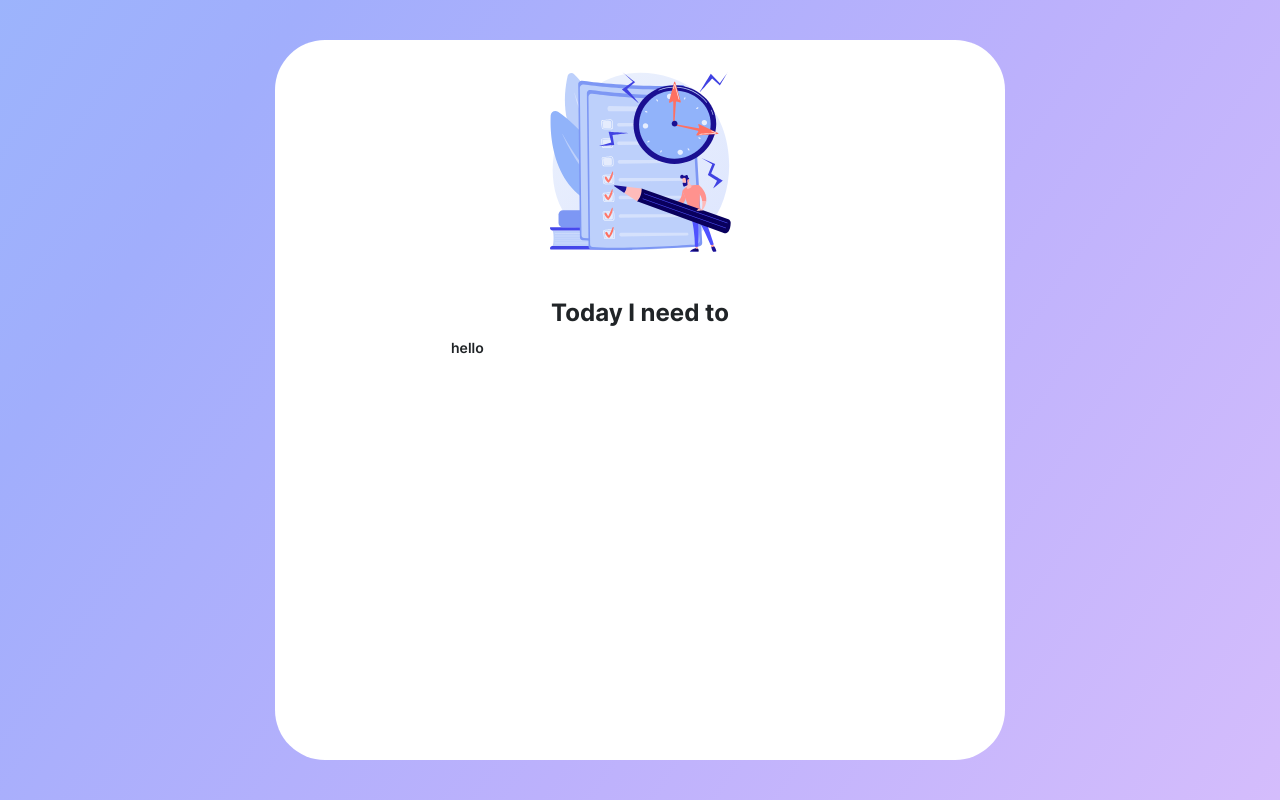
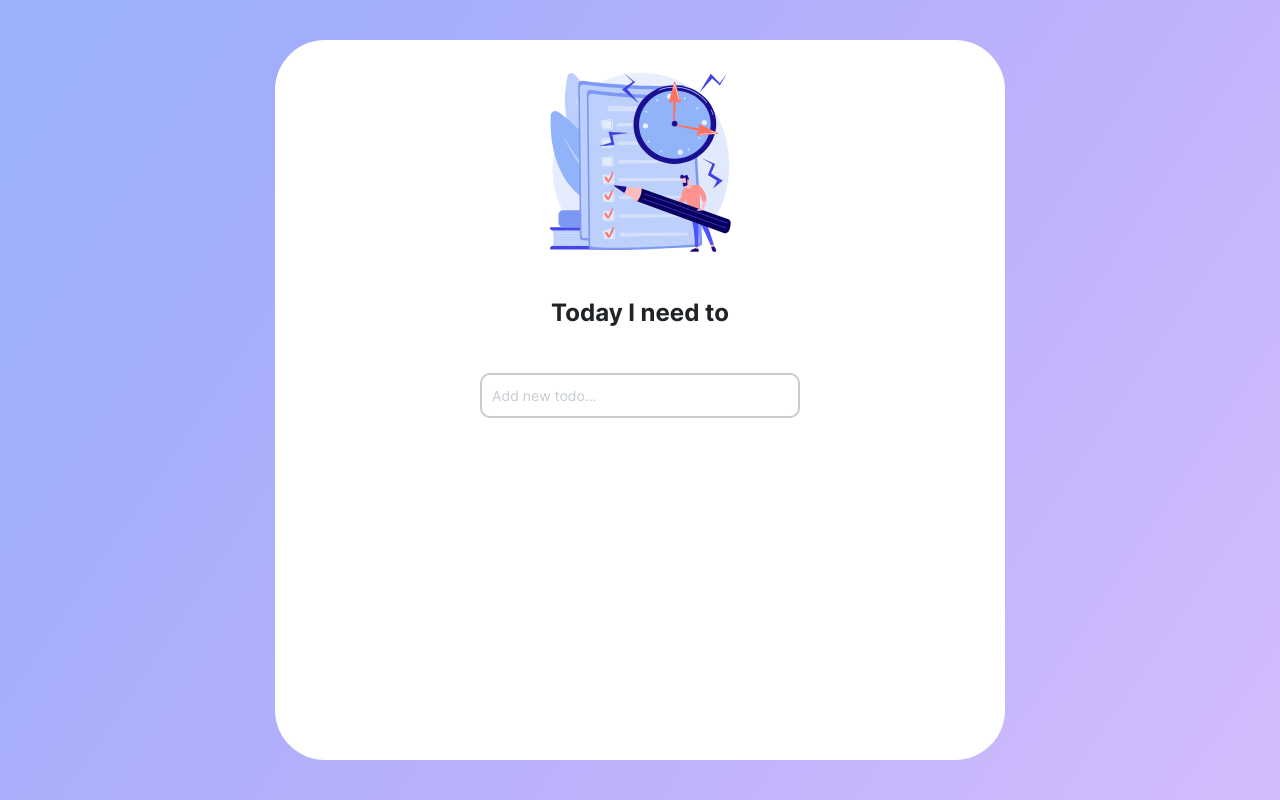
Before and after one commit to alkhimenok/todo-list, a React (Create React App) app: page / in a window 1280 px wide. Built offline with nearby package versions, Linux system fonts and the light colour scheme.

Commit message:
fix(Form): hide btn

```diff
--- a/src/components/UI/button/styledButton.js
+++ b/src/components/UI/button/styledButton.js
@@ -18,11 +18,12 @@ const ButtonWrapper = styled.button`
 			&:hover {
 				color: ${COLORS.SUCCESS};
 				background-color: ${COLORS.TERTIARY};
-				border: ${BORDERS.THIN} ${COLORS.SUCCESS};
+				border-color: ${COLORS.SUCCESS};
 			}
 		}
 	}
 	&:active {
+    color: ${COLORS.TERTIARY};
 		background-color: ${COLORS.SECONDARY};
 	}
 	${({ isFocused }) =>
--- a/src/components/form/Form.jsx
+++ b/src/components/form/Form.jsx
@@ -1,5 +1,6 @@
 import React from 'react'
 import PropTypes from 'prop-types'
+import Button from '../UI/button/Button'
 import * as Styled from './styledForm'
 import { useSubmit } from './useSubmit'
 
@@ -18,9 +19,9 @@ const Form = ({ handleSubmit }) => {
 				/>
 				<Styled.FormLabel>Add new todo...</Styled.FormLabel>
 			</Styled.FormFieldset>
-			<Styled.FormButton type='submit' hide={isInputEmpty}>
-				Submit
-			</Styled.FormButton>
+			<Styled.FormButtonWrapper hide={isInputEmpty}>
+				<Button type='submit' content={'Submit'} isFocused={true} />
+			</Styled.FormButtonWrapper>
 		</Styled.FormWrapper>
 	)
 }
--- a/src/components/form/styledForm.js
+++ b/src/components/form/styledForm.js
@@ -1,7 +1,6 @@
 import styled from 'styled-components'
 import { getDisplayFlex } from '../../utils/styled'
 import * as UNITS from '../../constants/units'
-import * as FONTS from '../../constants/fonts'
 import * as COLORS from '../../constants/colors'
 import * as BORDERS from '../../constants/borders'
 import * as TRANSITIONS from '../../constants/transitions'
@@ -43,40 +42,22 @@ const FormLabel = styled.label`
 	pointer-events: none;
 	transition: all ${TRANSITIONS.SHORT};
 `
-const FormButton = styled.button`
+const FormButtonWrapper = styled.div`
 	width: 80px;
 	margin: 0 0 0 ${UNITS.MD_SIZE};
-	padding: ${UNITS.XS_SIZE} ${UNITS.MD_SIZE};
-	font-family: ${FONTS.SECONDARY};
-	font-size: ${UNITS.MD_SIZE};
-	color: ${COLORS.TERTIARY};
-	background-color: ${COLORS.SUCCESS};
-	border: ${BORDERS.THIN} transparent;
 	border-radius: ${BORDERS.RADIUS_SUPERELLIPSE};
 	overflow: hidden;
 	transition: all ${TRANSITIONS.LONG};
-	cursor: pointer;
-	@media screen and (hover: hover) {
-		&:not(:active) {
-			&:hover {
-				color: ${COLORS.SUCCESS};
-				background-color: ${COLORS.TERTIARY};
-				border: ${BORDERS.THIN} ${COLORS.SUCCESS};
-			}
-		}
-	}
-	&:active {
-		background-color: ${COLORS.SECONDARY};
+	button {
+		width: 100%;
 	}
 	${({ hide }) =>
 		hide &&
 		`
-			width: 0px;
+			width: 0%;
 			margin: 0%;
-			padding: ${UNITS.XS_SIZE} 0;
-			opacity: 0;
-			transition: all ${TRANSITIONS.LONG}, opacity ${TRANSITIONS.SHORT} ${TRANSITIONS.SHORT};
+			transition: all ${TRANSITIONS.LONG} ${TRANSITIONS.SHORT};
     `}
 `
 
-export { FormWrapper, FormFieldset, FormInput, FormLabel, FormButton }
+export { FormWrapper, FormFieldset, FormInput, FormLabel, FormButtonWrapper }
--- a/src/components/main/Main.jsx
+++ b/src/components/main/Main.jsx
@@ -1,7 +1,6 @@
 import React, { useState } from 'react'
 import Form from '../form/Form'
 import List from '../list/List'
-import Button from '../UI/button/Button'
 import * as Styled from './styledMain'
 
 const Main = () => {
@@ -16,11 +15,10 @@ const Main = () => {
 	}
 
 	return (
-		<Button content={'hello'} isFocused={false} />
-		// <Styled.MainSection>
-		// 	<Form handleSubmit={addTodo} />
-		// 	<List todoList={todoList} />
-		// </Styled.MainSection>
+		<Styled.MainSection>
+			<Form handleSubmit={addTodo} />
+			<List todoList={todoList} />
+		</Styled.MainSection>
 	)
 }
 
```
Also changed, not shown: src/components/UI/iconButton/IconButton.jsx (renamed from src/components/UI/IconButton/IconButton.jsx), src/components/UI/iconButton/styledIconButton.js (renamed from src/components/UI/IconButton/styledIconButton.js).
